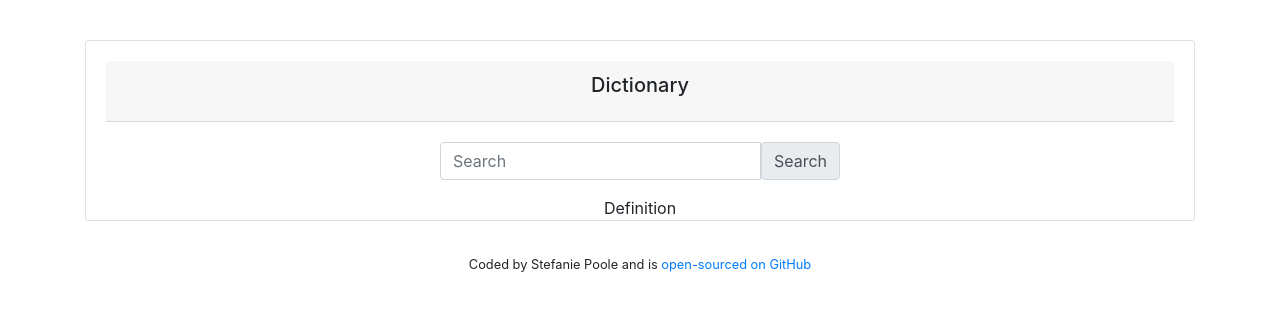
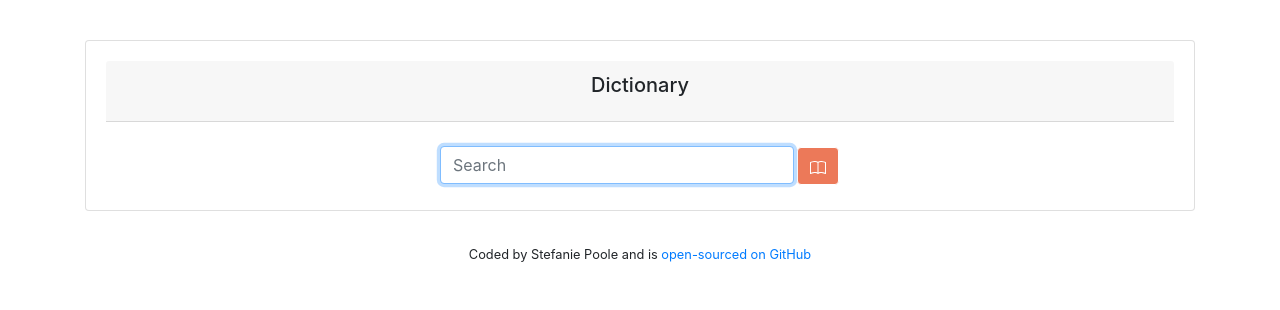
Before and after one commit to stefmpoole/dictionary-react-project, a React (Create React App) app: page / in a window 1280 px wide. Shown: the top 310 px of the page. Built offline with nearby package versions, Linux system fonts and the light colour scheme.

Commit message:
created definition state, installed icons, created component Meaning

```diff
--- a/package.json
+++ b/package.json
@@ -10,6 +10,7 @@
     "bootstrap": "^5.2.0",
     "react": "^18.2.0",
     "react-bootstrap": "^2.5.0",
+    "react-bootstrap-icons": "^1.8.4",
     "react-dom": "^18.2.0",
     "react-scripts": "^5.0.1",
     "web-vitals": "^2.1.4"
--- a/src/Definition.js
+++ b/src/Definition.js
@@ -1,5 +1,22 @@
 import React from "react";
+import Meaning from "./Meaning.js";
 
 export default function Definition(props) {
-  return <div>Definition</div>;
+  if (props.data) {
+    return (
+      <div className="Definition justify-center mt-2 pt-0">
+        <h2 id="current-word">
+          {props.data.word}
+          <p>{props.data.phonetic}</p>
+        </h2>
+        {props.data.meanings.map(function (definition, index) {
+          return (
+            <div key={index}>
+              <Meaning definition={definition} />
+            </div>
+          );
+        })}
+      </div>
+    );
+  }
 }
--- a/src/Dictionary.js
+++ b/src/Dictionary.js
@@ -1,15 +1,18 @@
 import React, { useState } from "react";
 import axios from "axios";
-import InputGroup from "react-bootstrap/InputGroup";
 import Form from "react-bootstrap/Form";
 import "./Dictionary.css";
 import Definition from "./Definition";
+import Button from "react-bootstrap/Button";
+import { Book } from "react-bootstrap-icons";
 
 export default function Dictionary() {
   let [keyword, setKeyword] = useState("");
+  let [defintion, setDefinition] = useState(null);
 
   function handleResponse(response) {
     console.log(response.data[0]);
+    setDefinition(response.data[0]);
   }
 
   function search(event) {
@@ -26,17 +29,43 @@ export default function Dictionary() {
 
   return (
     <div className="Dictionary">
+      <div className="submitForm">
         <Form onSubmit={search}>
-        <InputGroup className="mb-3" onChange={handleKeywordChange}>
-          <Form.Control
+          <Form.Group className="form-outline pt-1 mb-4" id="location-form">
+            <div className="input-group">
+              <input
+                type="search"
+                className="form-control rounded"
                 placeholder="Search"
                 aria-label="Search"
                 aria-describedby="basic-addon2"
+                autoComplete="off"
+                autoFocus="on"
+                id="search-text-input"
+                onChange={handleKeywordChange}
               />
-          <InputGroup.Text id="basic-addon2">Search</InputGroup.Text>
-        </InputGroup>
-        <Definition />
+              <div className="input-group-append">
+                <Button
+                  className="rounded ml-1"
+                  style={{
+                    color: "white",
+                    backgroundColor: "#eb6e4beb",
+                    borderColor: "white",
+                    margin: 1,
+                  }}
+                  type="Submit"
+                  id="search-button"
+                  value="search"
+                  onChange={handleKeywordChange}
+                >
+                  <Book />
+                </Button>
+              </div>
+            </div>
+          </Form.Group>
+          <Definition data={defintion} />
         </Form>
+      </div>
     </div>
   );
 }
--- /dev/null
+++ b/src/Meaning.js
@@ -0,0 +1,24 @@
+import React from "react";
+
+export default function Meaning(props) {
+  return (
+    <div>
+      <h5>{props.definition.partOfSpeech}</h5>
+      {props.definition.definitions.map(function (define, index) {
+        if (index < 2) {
+          return (
+            <div key={index}>
+              <p>
+                {define.definition}
+                <br />
+                <br />
+                <em>{define.example}</em>
+              </p>
+            </div>
+          );
+        }
+        return null;
+      })}
+    </div>
+  );
+}
```
Also changed, not shown: 1 other file (tests, documents, lock files or other folders). Lines whose indentation alone changed are shown as unchanged.
